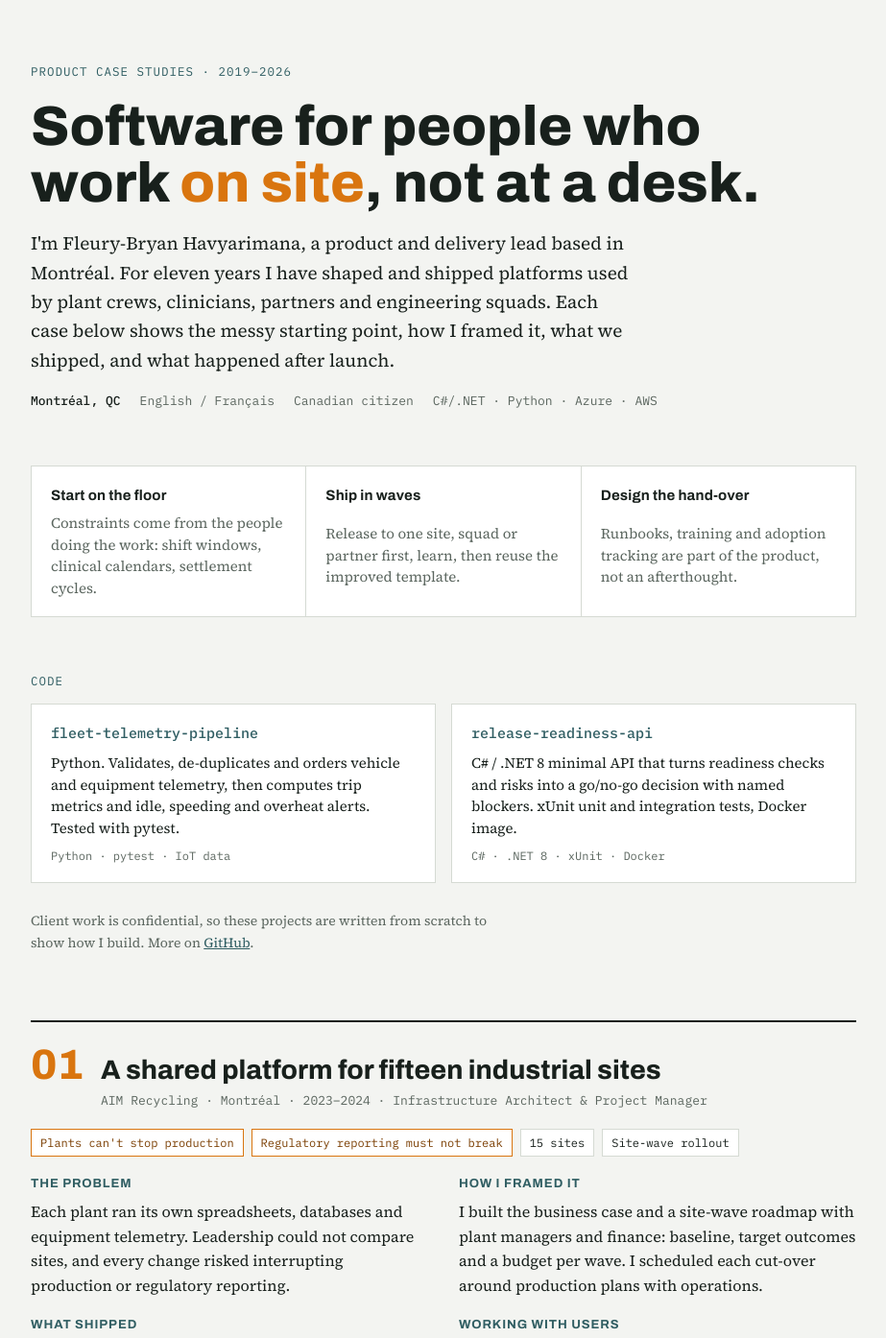
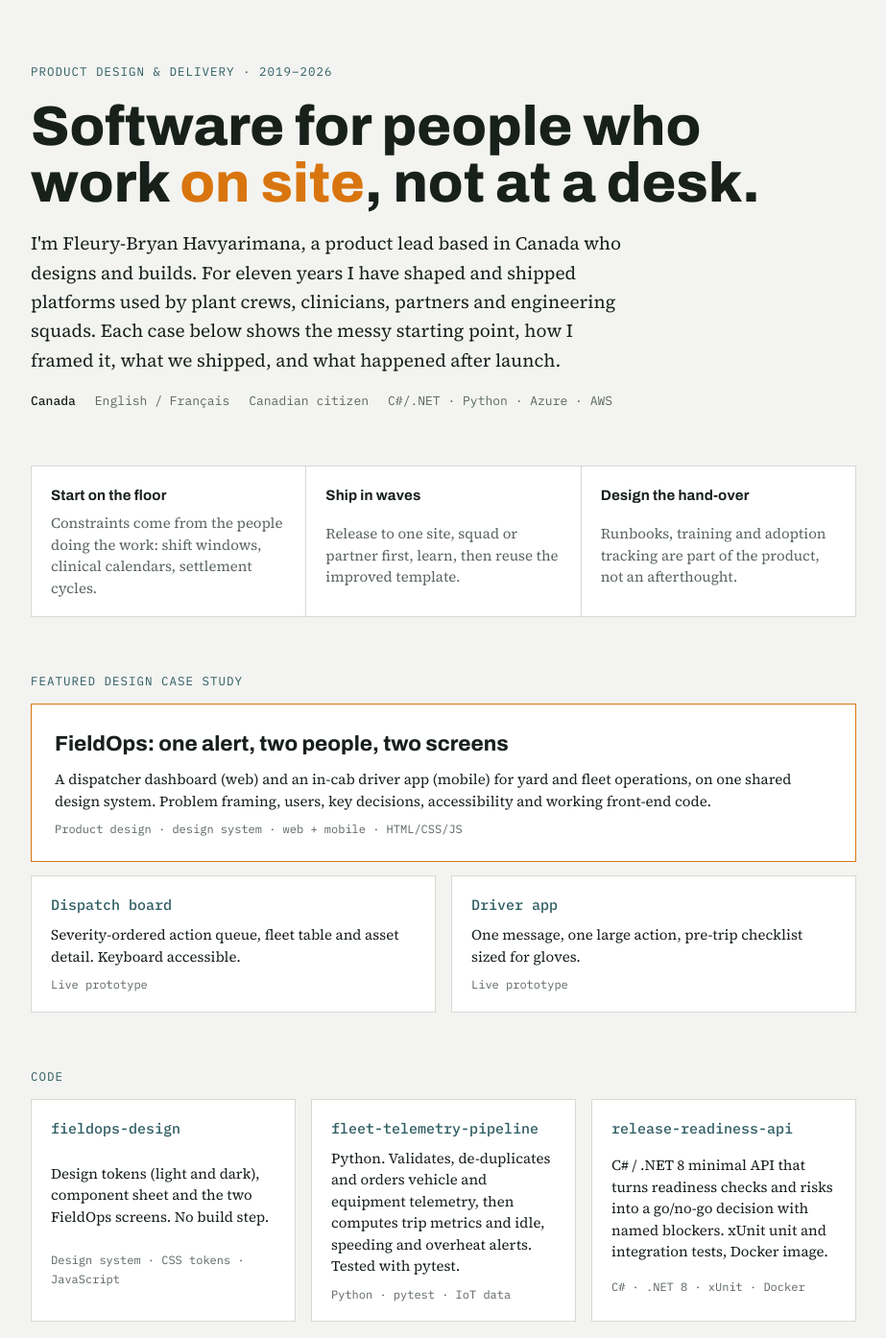
Before and after one commit to fleurybryanhavyarimana0-X/fleurybryanhavyarimana0-X.github.io, a plain HTML site: page index.html in a window 1280 px wide. Shown: the top 1394 px of the page at 96% size, without its empty margins (178-1101 px from the left). Drawn offline with Linux system fonts and the light colour scheme.

Commit message:
Feature FieldOps design case study; location Canada

```diff
--- a/index.html
+++ b/index.html
@@ -1,6 +1,6 @@
 <!doctype html>
 <html lang="en">
-<head><meta charset="utf-8"><meta name="viewport" content="width=device-width,initial-scale=1"><meta name="description" content="Fleury-Bryan Havyarimana - product and delivery lead, Montréal. Product case studies.">
+<head><meta charset="utf-8"><meta name="viewport" content="width=device-width,initial-scale=1"><meta name="description" content="Fleury-Bryan Havyarimana - product lead, Canada. Design case study, product case studies and code.">
 <title>Fleury-Bryan Havyarimana · Product Case Studies</title>
 <link rel="preconnect" href="https://fonts.googleapis.com">
 <link rel="stylesheet" href="https://fonts.googleapis.com/css2?family=Archivo:wdth,wght@75..125,400..800&family=Source+Serif+4:opsz,wght@8..60,400;8..60,600&family=IBM+Plex+Mono:wght@400;500&display=swap">
@@ -55,6 +55,8 @@ h1 span{color:var(--signal)}
 .proj p{margin:0;font-size:15px;line-height:1.5}
 .proj span{font-family:var(--mono);font-size:12px;color:var(--muted)}
 .note a{color:var(--steel)}
+.proj.feature{border-color:var(--signal);padding:24px}
+.proj.feature h3{font-family:var(--display);font-size:22px;font-weight:750;color:var(--ink)}
 footer{border-top:1px solid var(--line);padding-top:22px;display:grid;gap:10px;font-size:15px;color:var(--muted)}
 footer .contact{font-family:var(--mono);font-size:14px;color:var(--ink);user-select:all}
 .note{font-size:14px;color:var(--muted);max-width:66ch}
@@ -64,10 +66,10 @@ footer .contact{font-family:var(--mono);font-size:14px;color:var(--ink);user-sel
 
 <div class="wrap">
 <header>
-  <div class="eyebrow">Product case studies · 2019–2026</div>
+  <div class="eyebrow">Product design &amp; delivery · 2019–2026</div>
   <h1>Software for people who work <span>on site</span>, not at a desk.</h1>
-  <p class="lede">I'm Fleury-Bryan Havyarimana, a product and delivery lead based in Montréal. For eleven years I have shaped and shipped platforms used by plant crews, clinicians, partners and engineering squads. Each case below shows the messy starting point, how I framed it, what we shipped, and what happened after launch.</p>
-  <div class="meta"><span><b>Montréal, QC</b></span><span>English / Français</span><span>Canadian citizen</span><span>C#/.NET · Python · Azure · AWS</span></div>
+  <p class="lede">I'm Fleury-Bryan Havyarimana, a product lead based in Canada who designs and builds. For eleven years I have shaped and shipped platforms used by plant crews, clinicians, partners and engineering squads. Each case below shows the messy starting point, how I framed it, what we shipped, and what happened after launch.</p>
+  <div class="meta"><span><b>Canada</b></span><span>English / Français</span><span>Canadian citizen</span><span>C#/.NET · Python · Azure · AWS</span></div>
 </header>
 
 <div class="principles" aria-label="How I work">
@@ -76,9 +78,19 @@ footer .contact{font-family:var(--mono);font-size:14px;color:var(--ink);user-sel
   <div><h3>Design the hand-over</h3><p>Runbooks, training and adoption tracking are part of the product, not an afterthought.</p></div>
 </div>
 
+<section class="projects" aria-label="Featured design case study">
+  <div class="eyebrow">Featured design case study</div>
+  <a class="proj feature" href="https://fleurybryanhavyarimana0-x.github.io/fieldops-design/"><h3>FieldOps: one alert, two people, two screens</h3><p>A dispatcher dashboard (web) and an in-cab driver app (mobile) for yard and fleet operations, on one shared design system. Problem framing, users, key decisions, accessibility and working front-end code.</p><span>Product design · design system · web + mobile · HTML/CSS/JS</span></a>
+  <div class="proj-grid">
+    <a class="proj" href="https://fleurybryanhavyarimana0-x.github.io/fieldops-design/dispatch.html"><h3>Dispatch board</h3><p>Severity-ordered action queue, fleet table and asset detail. Keyboard accessible.</p><span>Live prototype</span></a>
+    <a class="proj" href="https://fleurybryanhavyarimana0-x.github.io/fieldops-design/driver.html"><h3>Driver app</h3><p>One message, one large action, pre-trip checklist sized for gloves.</p><span>Live prototype</span></a>
+  </div>
+</section>
+
 <section class="projects" aria-label="Code">
   <div class="eyebrow">Code</div>
   <div class="proj-grid">
+    <a class="proj" href="https://github.com/fleurybryanhavyarimana0-X/fieldops-design"><h3>fieldops-design</h3><p>Design tokens (light and dark), component sheet and the two FieldOps screens. No build step.</p><span>Design system · CSS tokens · JavaScript</span></a>
     <a class="proj" href="https://github.com/fleurybryanhavyarimana0-X/fleet-telemetry-pipeline"><h3>fleet-telemetry-pipeline</h3><p>Python. Validates, de-duplicates and orders vehicle and equipment telemetry, then computes trip metrics and idle, speeding and overheat alerts. Tested with pytest.</p><span>Python · pytest · IoT data</span></a>
     <a class="proj" href="https://github.com/fleurybryanhavyarimana0-X/release-readiness-api"><h3>release-readiness-api</h3><p>C# / .NET 8 minimal API that turns readiness checks and risks into a go/no-go decision with named blockers. xUnit unit and integration tests, Docker image.</p><span>C# · .NET 8 · xUnit · Docker</span></a>
   </div>
```
